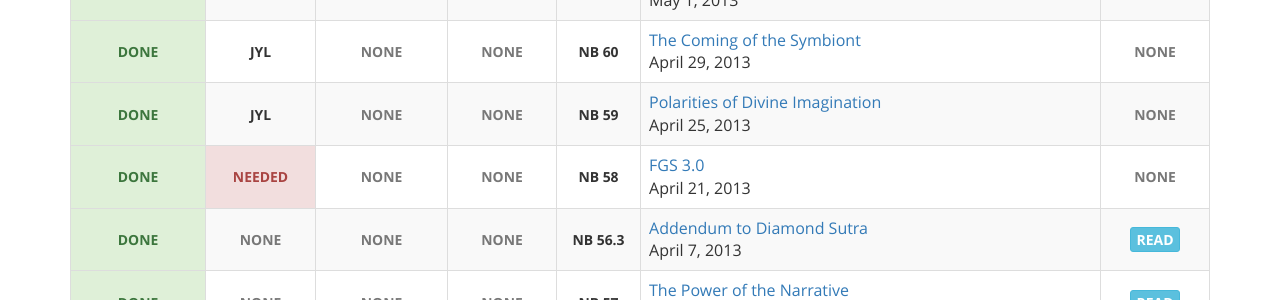
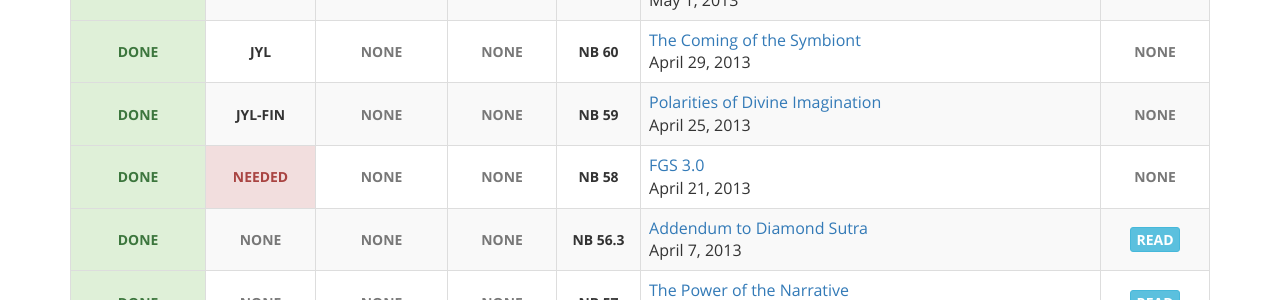
Before and after one commit to gaiaspora/gaiaspora.github.io, a Jekyll site: the page built from content/navigator-briefings.markdown, in a window 1280 px wide and 900 px high, scrolled down 4774 px. Shown: the part 155-455 px from the top of the window. Built offline with Jekyll 4.4.1, drawn with Linux system fonts in a browser that asks for light colours; some of the changed text lies outside the part shown.

Commit message:
Update nb.yaml

```diff
--- a/_data/nb.yaml
+++ b/_data/nb.yaml
@@ -648,7 +648,7 @@
 
 - NB: "59"
   Transcription: "done"
-  Review: "JYL"
+  Review: "JYL-FIN"
   Proofreading: "none"
   Index: "none"
   Title: "Polarities of Divine Imagination"
@@ -954,7 +954,7 @@
 
 - NB: "27"
   Transcription: "done"
-  Review: "needed"
+  Review: "Hans"
   Proofreading: "none"
   Index: "none"
   Title: "Beauty Breaks Through 2"
@@ -963,7 +963,7 @@
 
 - NB: "26"
   Transcription: "done"
-  Review: "Hans"
+  Review: "Hans-FIN"
   Proofreading: "none"
   Index: "none"
   Title: "Beauty Breaks Through 1"
```
